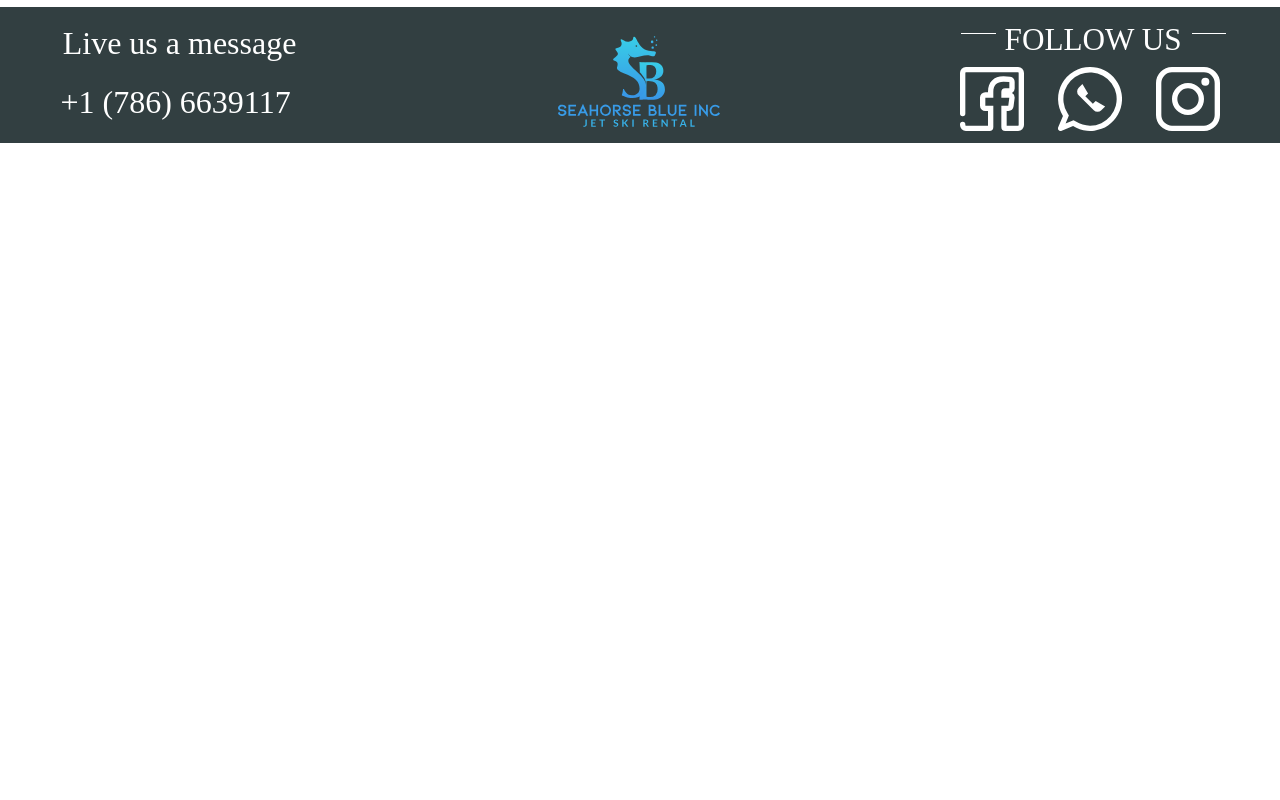
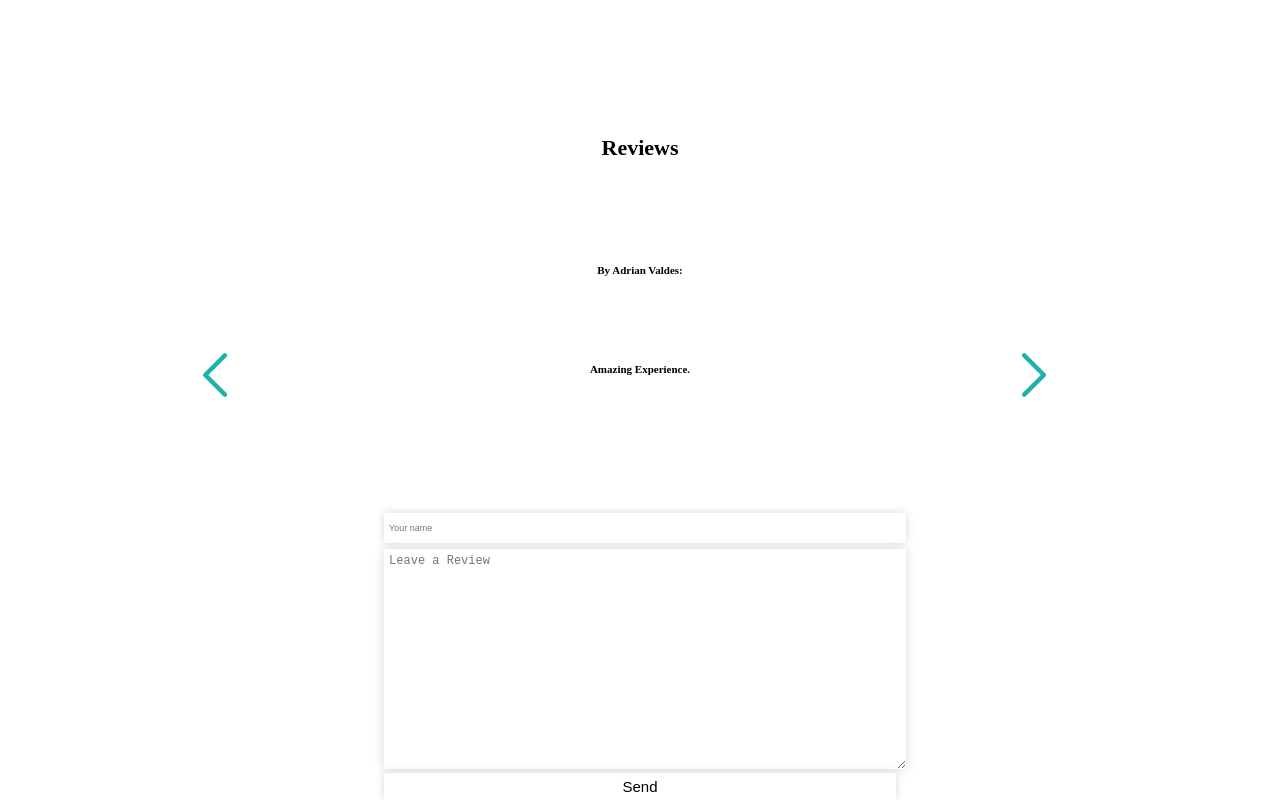
Before and after one commit to frankperez-github/seahorse-jetski, a Next.js app: page / in a window 1280 px wide. Shown: the part 3580-4380 px from the top of the page. Before the commit the page ends 3723 px from the top, so only its background shows below. Built offline with nearby package versions, Linux system fonts and the light colour scheme.

Commit message:
Front End Finished

```diff
--- /dev/null
+++ b/components/MobileVersion/FooterMob.jsx
@@ -0,0 +1,87 @@
+import Image from 'next/image'
+import ReviewMob from './ReviewMob'
+
+export default function FooterMob(){
+
+    function ShowMessage(){
+        document.getElementById("ReviewPh").style.display="none"
+        document.getElementById("MessagePh").style.display="block"
+    }
+    function ShowReview(){
+        document.getElementById("ReviewPh").style.display="block"
+        document.getElementById("MessagePh").style.display="none"
+    }
+
+    return(
+        <div className="FifthViewMob">
+            <ReviewMob />
+            <div className="Footerph">
+
+                <div className="Footerphone">
+
+                    <div className="logofootph">
+                        <Image src="/logo.svg" width="1000%" height="1000%" />
+                    </div>
+
+                    <div className="CenterFoot">
+                        <div className="MessagePh">
+                            <p onClick={ShowReview}>Post a review</p>
+                        </div>
+
+                        <div className="MessagePh">
+                            <p onClick={ShowMessage}>Live us a message</p>
+                        </div>
+                    </div>
+
+                    <div  className="RightfootPh">
+
+                        <div className="Followus">
+
+                            <div className="largescript">
+                                <Image src="/largescript.svg" width="100%" height="100%" />
+                            </div>
+
+                            <p className="FollowPh">FOLLOW US</p>
+
+
+                            <div className="largescript">
+                                <Image src="/largescript.svg" width="100%" height="100%" />
+                            </div>
+
+                        </div>
+
+                        <div className="Networks">
+
+                            <a className="netlogo" href="https://m.facebook.com/seahorseblueinc/">
+                                <div className="netlogo">
+                                    <Image src="/facebook.svg" width="100%" height="100%"  />
+                                </div>
+                            </a>
+
+                            <a className="netlogo" href="https://wa.me/7866639117">
+                                <div className="netlogo">
+                                    <Image src="/whatsapp.svg" width="100%" height="100%" />
+                                </div>
+                            </a>
+
+                            <a className="netlogo" href="https://instagram.com/seahorseblueinc?r=nametag">
+                                <div className="netlogo">
+                                    <Image src="/instagram.svg" width="100%" height="100%" />
+                                </div>
+                            </a>
+
+                        </div>
+
+                        <div className="PhonePh">
+                            <a className="Phone" href="tel: +17866639117">+1 (786) 6639117</a>
+                        </div>
+
+                    </div>
+
+                </div>
+
+
+            </div>
+        </div>
+    );
+}
--- /dev/null
+++ b/components/MobileVersion/ReviewMob.jsx
@@ -0,0 +1,48 @@
+import Image from 'next/image'
+
+
+export default function ReviewMob(){
+    return(
+        <div className="ReviewMob">
+
+            <h1>Reviews</h1>
+
+            <h3 className="By">By Adrian Valdes:</h3>
+
+            <div className="Review">
+
+                <div className="leftArrow">
+                    <Image src="/leftArrow.svg" width="70%" height="70%" />
+                </div>
+
+                <div className="ReviewSpace">
+                    <h3>Amazing Experience.</h3>
+                </div>
+
+                <div className="rightArrow">
+                    <Image src="/rightArrow.svg" width="70%" height="70%" />
+                </div>
+
+            </div>
+
+
+            <div className="YourReview" id="ReviewPh">
+                <form action="submit">
+                    <input type="name" placeholder="Your name"/><br/>
+                    <textarea name="review" id="review" cols="63" rows="15"  placeholder="Leave a Review" /><br/>
+                    <button>Send</button>
+                </form>
+            </div>
+
+            <div className="YourReview" id="MessagePh">
+                <form action="submit">
+                    <input type="name" placeholder="Your email"/><br/>
+                    <textarea name="review" id="review" cols="63" rows="15"  placeholder="Leave us a Message" /><br/>
+                    <button>Send</button>
+                </form>
+            </div>
+
+
+        </div>
+    );
+}
--- a/components/MobileVersion/ThirdViewMob.jsx
+++ b/components/MobileVersion/ThirdViewMob.jsx
@@ -0,0 +1,10 @@
+import Image from 'next/image'
+
+
+export default function ThirdViewMob(){
+    return(
+        <div className="Picsphone">
+            <Image src="/picsph.svg" width="500%" height="900%" />
+        </div>
+    );
+}
--- a/pages/index.js
+++ b/pages/index.js
@@ -7,6 +7,9 @@ import FifthView from '../components/DeskVersion/FifthView'
 import HeaderMob from '../components/MobileVersion/HeaderMob'
 import PrincipalViewMob from '../components/MobileVersion/PrincipalViewMob'
 import SecondViewMob from '../components/MobileVersion/SecondViewMob'
+import ThirdViewMob from '../components/MobileVersion/ThirdViewMob'
+import ReviewMob from '../components/MobileVersion/ReviewMob'
+import FooterMob from '../components/MobileVersion/FooterMob'
 
 
 export default function Home() {
@@ -19,7 +22,6 @@ export default function Home() {
       </Head>
 
 
-
       <main>
         <PrincipalView />
         <Secondview />
@@ -30,6 +32,8 @@ export default function Home() {
         <HeaderMob />
         <PrincipalViewMob />
         <SecondViewMob />
+        <ThirdViewMob />
+        <FooterMob />
       </main>
 
 
--- a/styles/Desk.css
+++ b/styles/Desk.css
@@ -13,7 +13,6 @@
 }
 a{
     color: white;
-    text-decoration: none;
 }
 
 
@@ -283,7 +282,6 @@ header{
     font-size: 35px;
 }
 .YourReview{
-    display: block;
     text-align: center;
     width: 40%;
     margin-left: 30%;
@@ -344,7 +342,7 @@ header{
 .Picsphone{
     display: none;
 }
-.Reviewsphone{
+.ReviewsMob{
     display: none;
 }
 .Footerph{
@@ -693,5 +691,6 @@ header{
     .Secondphone{display: block;}
     .Picsphone{display: block;}
     .Footerph{display: block;}
+    .ReviewMob{display: block;}
 
 }
--- a/styles/Phone.css
+++ b/styles/Phone.css
@@ -89,6 +89,120 @@
 /*end of SecondViewMob***************/
 
 
+/*ThirdViewMob***********************/
+.Picsphone{
+    width: 98%;
+    margin: 2% 1.3%;
+    margin-right: 0;
+}
+/*end of ThirdViewMob****************/
+
+
+/*ReviewMob**************************/
+.ReviewMob h1{
+    text-align: center;
+    margin-top: 15%;
+    font-size: 22px;
+}
+.ReviewMob h3{
+    font-size: 11px;
+}
+.ReviewMob input, textarea{
+    width: 100% !important;
+}
+.ReviewMob input{
+    padding: 2% 1%;
+    margin-top: 10%;
+    font-size: 9px;
+}
+.ReviewMob button{
+    width: 100%;
+
+}
+/*end of ReviewMob*******************/
+
+
+
+/*FooterMob**************************/
+.Footerph{
+
+    justify-content: space-between;
+    background-color: #323F41;
+}
+
+.Footerphone{
+    display: flex;
+}
+
+.logofootph{
+    width: 30%;
+    margin: -2% 5% 1% 5%;
+}
+.Followus{
+    margin-top: 2%;
+    display: flex;
+    margin-right: 10%;
+}
+.RightfootPh{
+    width: 27%;
+    margin-top: 5%;
+}
+.FollowPh{
+    padding: 3% 3% 0 3%;
+    color: white;
+    font-size: 0.65rem;
+}
+.largescript{
+    width: 12%;
+    padding-left: 0.5%;
+    padding-top: 0.8%;
+}
+.netlogo{
+    width: 70%;
+    margin: 2% 2% 2% 0%;
+}
+.Networks{
+    display: flex;
+    justify-content: space-between;
+    margin-left: 0%;
+}
+.netlogo:last-of-type {
+    margin-right: 10%;
+}
+.PhonePh a{
+    font-size: 11px;
+    margin-left: -2%;
+}
+.MessagePh{
+    font-size: 12px;
+    margin-top: 7%;
+    margin-left: -7%;
+}
+.MessagePh p{
+    color: white;
+    text-decoration: underline;
+}
+.MessagePh p:hover{
+    color: gray;
+    cursor: pointer;
+}
+.CenterFoot{
+    margin-top: 8%;
+    margin-left: 4%;
+    width: 30%;
+    display: flex;
+    flex-direction: column;
+}
+#ReviewPh{
+    display: block;
+}
+#MessagePh{
+    display: none;
+}
+/*end of FooterMob*******************/
+
+
+
 /*Responsive Design*/
 @media (max-width:414px){
 
@@ -119,6 +233,7 @@
     .sendbuttonph{
         font-size: 0.7rem;
     }
+
 }
 
 @media (max-width:375px){
@@ -214,4 +329,17 @@
     .sendbuttonph{
         font-size: 0.6rem;
     }
+    .FollowPh{
+        padding: 5% 3% 0 3%;
+        font-size: 0.5rem;
+    }
+    .MessagePh{
+        font-size: 10px;
+        margin-top: 7%;
+        margin-left: -7%;
+    }
+    .PhonePh a{
+        font-size: 10px;
+        margin-left: -5%;
+    }
 }
```
